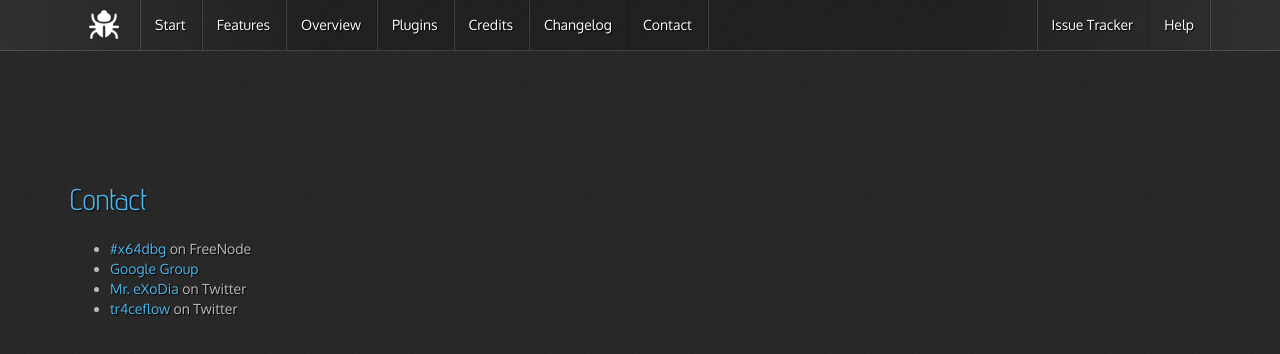
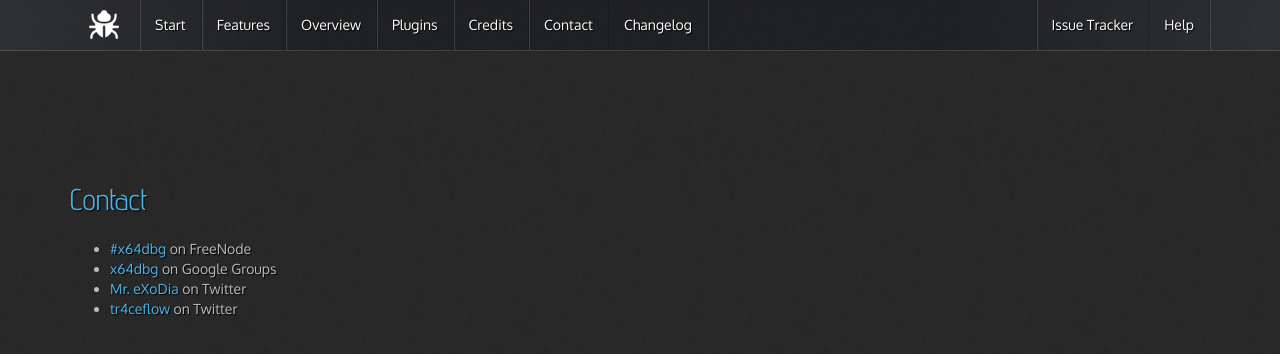
Before and after one commit to x64dbg/x64dbg.github.io, a Jekyll site: the page built from index.html, in a window 1280 px wide and 900 px high, scrolled down 4535 px. Shown: the top 354 px of the window. Built offline with Jekyll 4.4.1, drawn with Linux system fonts in a browser that asks for light colours; nearby versions of some CDN libraries.

Commit message:
updated contact info + moved contact after credits

```diff
--- a/_includes/contact.html
+++ b/_includes/contact.html
@@ -1,6 +1,6 @@
 <ul>
 	<li><a target="_blank" href="http://webchat.freenode.net/?channels=x64dbg">#x64dbg</a> on FreeNode</li>
-    <li><a target="_blank" href="https://groups.google.com/group/x64dbg">Google Group</a></li>
+    <li><a target="_blank" href="https://groups.google.com/group/x64dbg">x64dbg</a> on Google Groups</li>
     <li><a target="_blank" href="https://twitter.com/mrexodia">Mr. eXoDia</a> on Twitter</li>
 	<li><a target="_blank" href="https://twitter.com/tr4ceflow">tr4ceflow</a> on Twitter</li>
 </ul>
--- a/_includes/header.html
+++ b/_includes/header.html
@@ -29,11 +29,11 @@
                         <li>
                             <a href="{% unless page.title == 'x64_dbg' %}index.html{% endunless %}#credits" class="scroll">Credits</a>
                         </li>
+						<li>
+                            <a href="{% unless page.title == 'x64_dbg' %}index.html{% endunless %}#contact" class="scroll">Contact</a>
+                        </li>
                         <li>
                             <a href="changelog.html">Changelog</a>
-                        </li>
-                        <li>
-                            <a href="{% unless page.title == 'x64_dbg' %}index.html{% endunless %}#contact" class="scroll">Contact</a>
                         </li>
                     </ul>
                     <ul class="nav navbar-nav pull-right">
```
